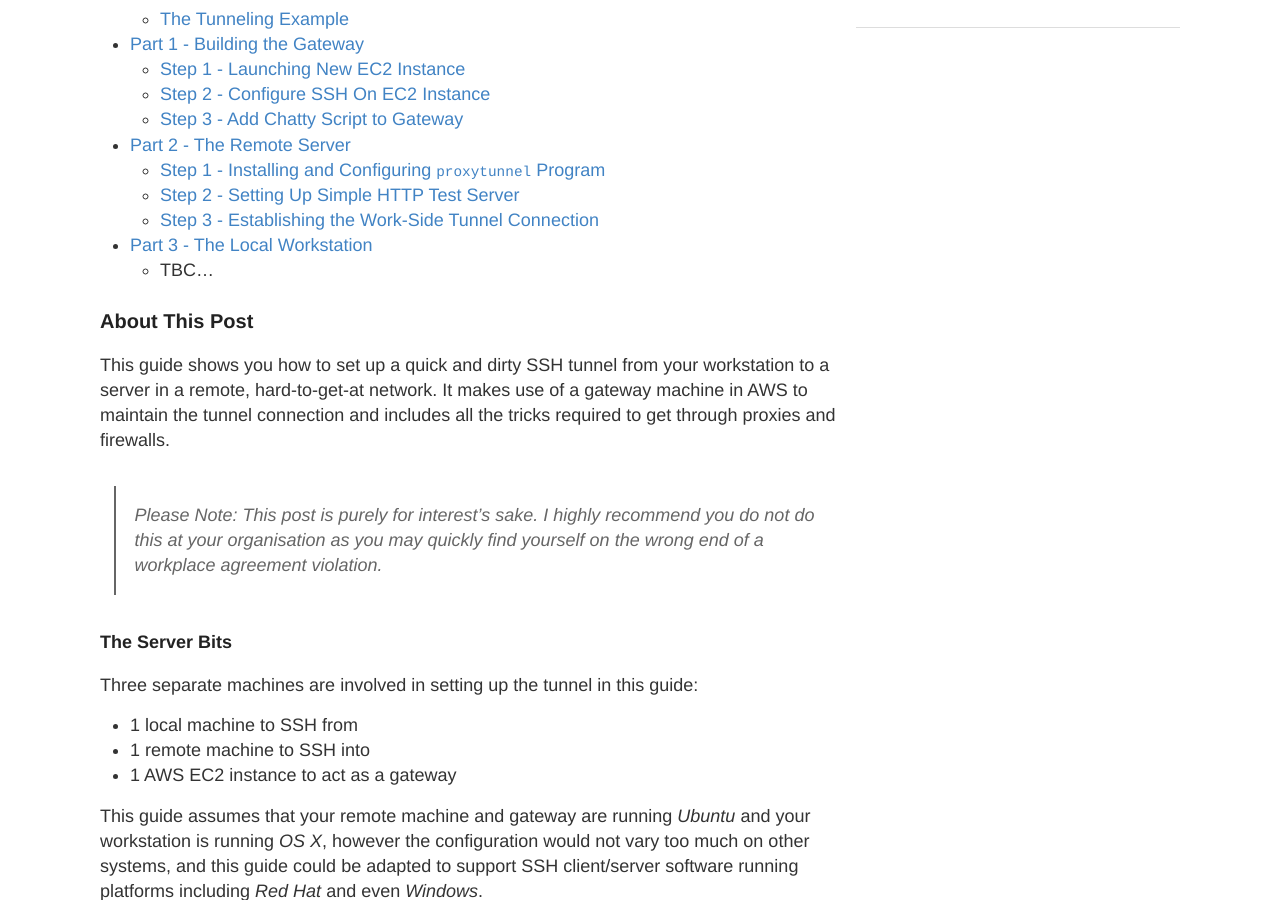
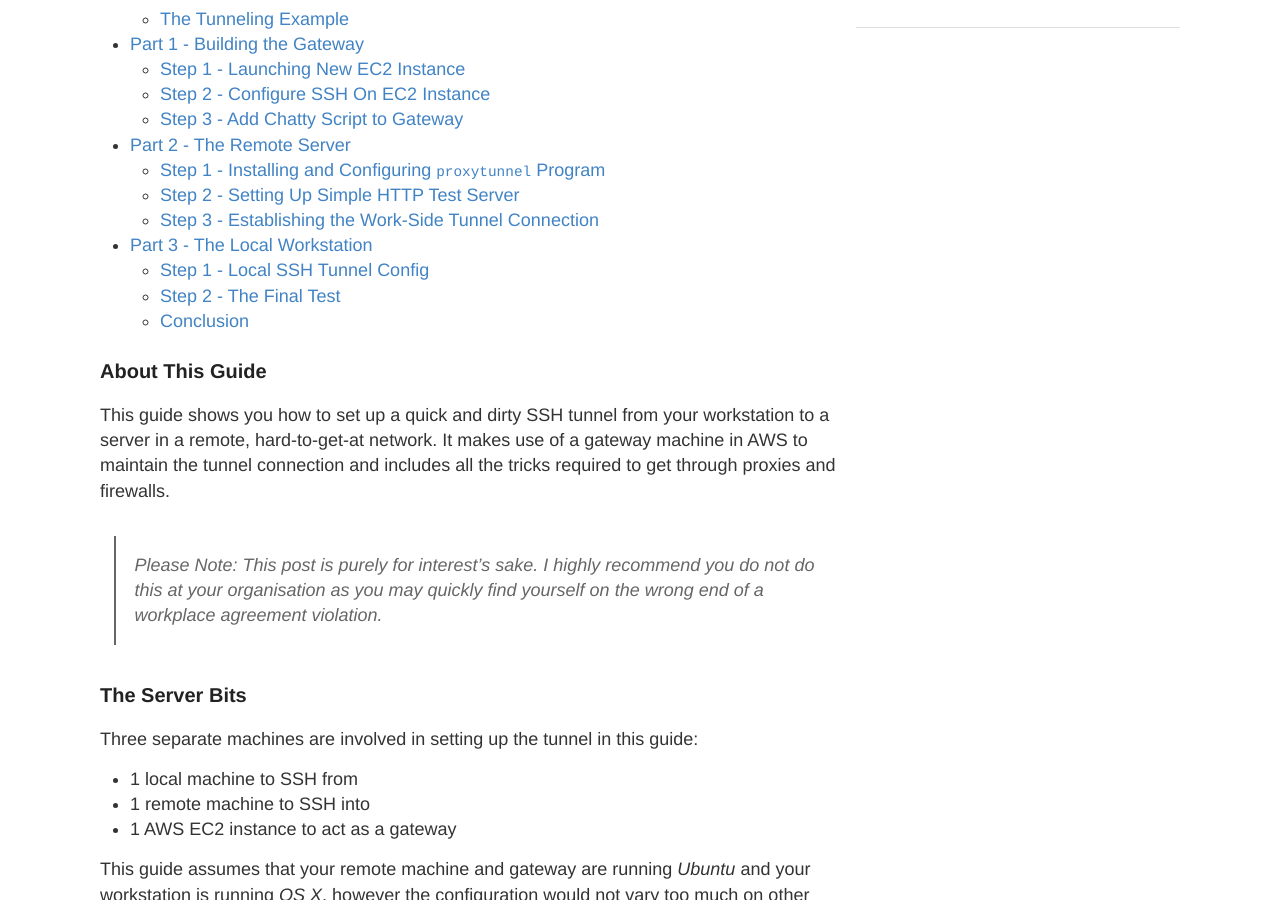
Before and after one commit to corphacks/corphacks.github.io, a Jekyll site: the page built from _posts/2015-03-03-Super-Simple-SSH-Tunnel-Overview.md, in a window 1280 px wide and 900 px high, scrolled down 330 px. Built offline with Jekyll 4.4.1, drawn with Linux system fonts in a browser that asks for light colours; Markdown is read by kramdown in place of the engine named in the settings; comment, search, counter and statistics services are not loaded.

```diff
--- a/_includes/simple_ssh/toc.html
+++ b/_includes/simple_ssh/toc.html
@@ -13,4 +13,6 @@
   * [Step 2 - Setting Up Simple HTTP Test Server]({% post_url 2015-03-03-Super-Simple-SSH-Tunnel-Part-2 %}#step2)
   * [Step 3 - Establishing the Work-Side Tunnel Connection]({% post_url 2015-03-03-Super-Simple-SSH-Tunnel-Part-2 %}#step3)
 * [Part 3 - The Local Workstation]({% post_url 2015-03-03-Super-Simple-SSH-Tunnel-Part-3 %})
-  * TBC...
+  * [Step 1 - Local SSH Tunnel Config]({% post_url 2015-03-03-Super-Simple-SSH-Tunnel-Part-3%}#step1)
+  * [Step 2 - The Final Test]({% post_url 2015-03-03-Super-Simple-SSH-Tunnel-Part-3%}#step2)
+  * [Conclusion]({% post_url 2015-03-03-Super-Simple-SSH-Tunnel-Part-3%}#sec2)
--- a/_posts/2015-03-03-Super-Simple-SSH-Tunnel-Overview.md
+++ b/_posts/2015-03-03-Super-Simple-SSH-Tunnel-Overview.md
@@ -8,7 +8,7 @@ comments: true
 {% include simple_ssh/toc.html %}
 
 <a name="about"></a>
-### About This Post
+### About This Guide
 
 This guide shows you how to set up a quick and dirty SSH tunnel from your workstation to a server in a remote, hard-to-get-at network. It makes use of a gateway machine in AWS to maintain the tunnel connection and includes all the tricks required to get through proxies and firewalls.
 
@@ -16,7 +16,7 @@ This guide shows you how to set up a quick and dirty SSH tunnel from your workst
 
 
 <a name="sec1"></a>
-##### The Server Bits
+### The Server Bits
 
 Three separate machines are involved in setting up the tunnel in this guide:
 
@@ -28,7 +28,7 @@ This guide assumes that your remote machine and gateway are running _Ubuntu_ and
 
 
 <a name="sec2"></a>
-##### The Tunneling Example
+### The Tunneling Example
 
 _The Goal: Establish a simple tunnel from a local workstation to a remote HTTP server._
 
```
Also changed, not shown: _posts/2015-03-03-Super-Simple-SSH-Tunnel-Part-1.md (+2 -2 lines), _posts/2015-03-03-Super-Simple-SSH-Tunnel-Part-2.md (+5 -5 lines), _posts/2015-03-03-Super-Simple-SSH-Tunnel-Part-3.md (+52 -6 lines), assets/diagrams/simple_ssh/localconf-1.png (added).
